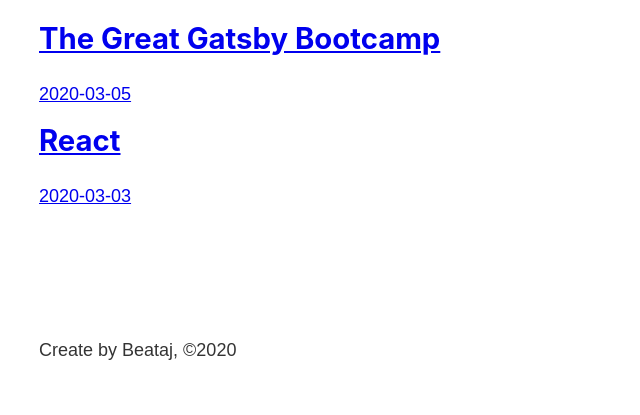
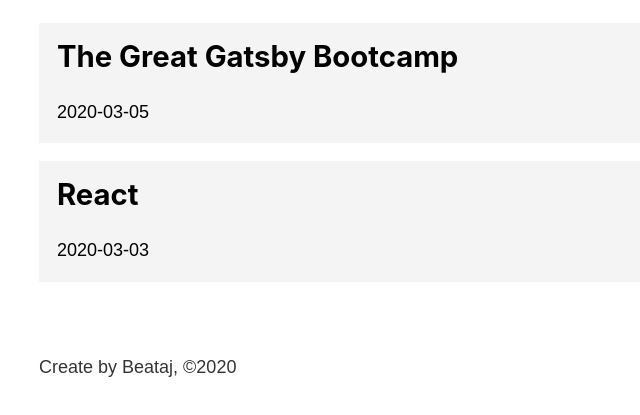
Before and after one commit to BeataJ/gatsby-bootcamp, a Gatsby site: page /blog in a window 1280 px wide. Shown: the part 393-808 px from the top of the page, without its empty margins (244-884 px from the left). Built offline with nearby package versions, Linux system fonts and the light colour scheme; Gatsby itself is replaced by a stand-in of ours.

Commit message:
add a style

```diff
--- a/src/pages/blog.module.scss
+++ b/src/pages/blog.module.scss
@@ -5,4 +5,12 @@
 
 .post {
   margin: 1rem 0;
+
+  a {
+    background: #f4f4f4;
+    color: #000000;
+    display: block;
+    padding: 1rem;
+    text-decoration: none;
+  }
 }
```
